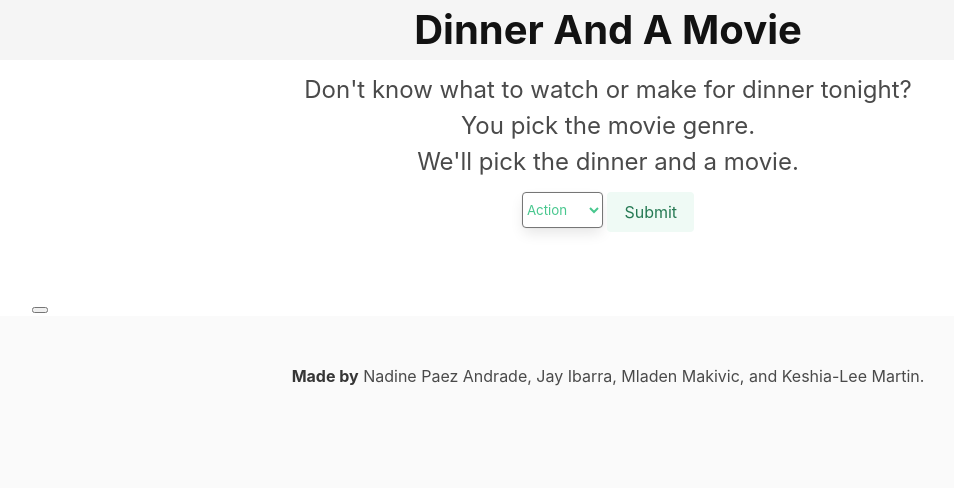
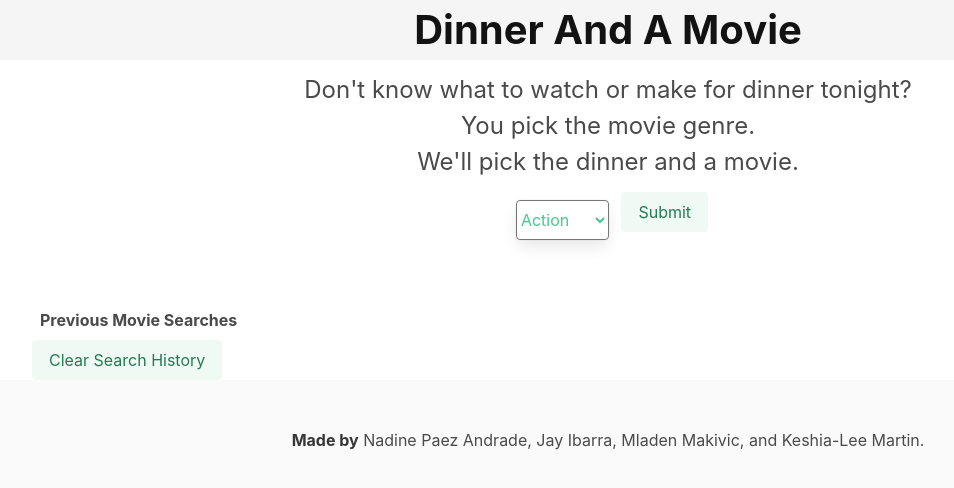
Before and after one commit to JayIbarra/movies, a plain HTML site: page index.html in a window 1280 px wide. Shown: the whole page, without its empty margins (32-986 px from the left). Drawn offline with nearby package versions, Linux system fonts and the light colour scheme.

Commit message:
previous search features and spacing

```diff
--- a/index.html
+++ b/index.html
@@ -26,7 +26,7 @@
         </div>
         <!-- movie genre dropdown -->
         <div class ="genre-container has-text-centered mb-3 pb-5">
-          <select class="dropdown-content has-text-success"  aria-haspopup="true" aria-controls="dropdown-menu" name="genres" id="genres">
+          <select class="dropdown-content has-text-success m-2 is-size-6"  aria-haspopup="true" aria-controls="dropdown-menu" name="genres" id="genres">
             <option value="action">Action</option>
             <option value="comedy">Comedy</option>
             <option value="drama">Drama</option>
@@ -54,11 +54,14 @@
             </div>
 
             <!-- food section -->
-            <div id = "image-div" class ="random-food-container wrapper column is-half"></div>
+            <div id ="image-div" class="random-food-container wrapper column is-half"></div>
         </div>
+
+        <!-- previous searches -->
         <div id="previous">
-          <div id="previous-searches"></div>
-          <button id="clear-previous-searches"></button>
+          <h3 class="has-text-weight-bold m-2">Previous Movie Searches</h3>
+          <div class="m-2" id="previous-searches"></div>
+          <button class="button is-success is-light" id="clear-previous-searches">Clear Search History</button>
         </div>
 
 
--- a/js/script.js
+++ b/js/script.js
@@ -15,7 +15,6 @@ var genreSciFi = ['The Wizard of Oz', 'Avengers: Endgame', 'Toy Story 4', 'Spide
 var genreHorror = ["Rosemary's Baby", "The Exorcist", "The Conjuring", "Scream", "Sinister"];
 var genreMystery = ["The Girl on the Train", "Clue", "The Fugitive", "Donnie Darko", "Mystic River"];
 var genreRomance = ["Love Actually", "The Notebook", "Dirty Dancing", "Pretty Woman", "Love and Basketball"];
-
 var genreThriller = ["Silence of the Lambs", "Basic Instinct", "Memento", "Eyes Wide Shut", "Mulholland Drive"];
 
 
@@ -75,7 +74,7 @@ fetch(apiUrl)
     console.log(movieRatingS,movieRatingV);
     // post movie details above poster - TRY AND GET TO RIGHT SIDE OF POSTER
     movieDetailEl.innerHTML = "Title: " + movieTitle +  "<br>" + "Year: " + movieYear +  "<br>" +
-    "Actors: " + movieActors +  "<br>" + "Plot: " + moviePlot +  "<br>" + "Rating: " + movieRatingS + " - " + movieRatingV;
+    "Actors: " + movieActors +  "<br>" + "Plot: " + moviePlot +  "<br>" + "Rating: " + movieRatingS + " - " + movieRatingV + "<br><br>";
 
 
     // movie poster will appear for each movie
```
